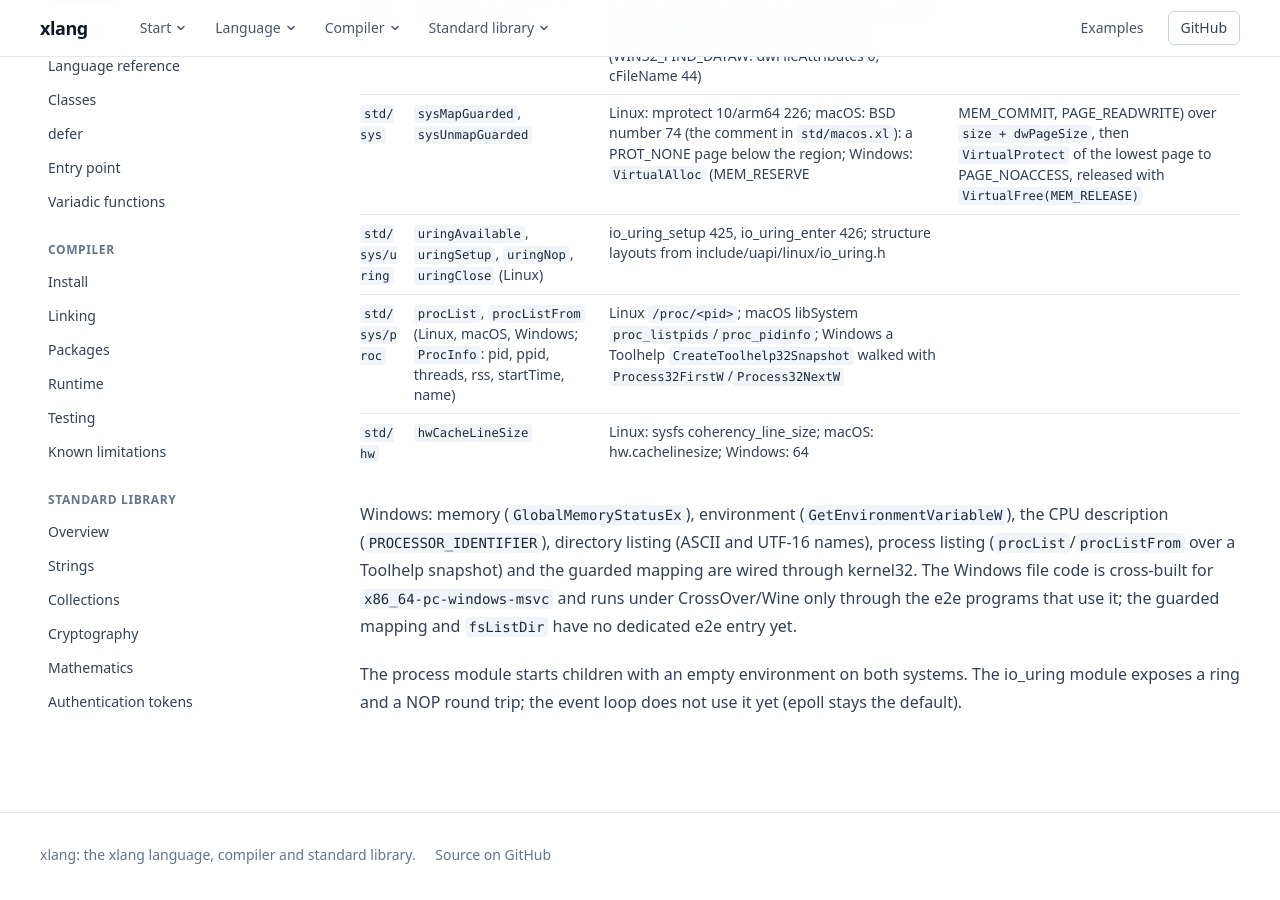
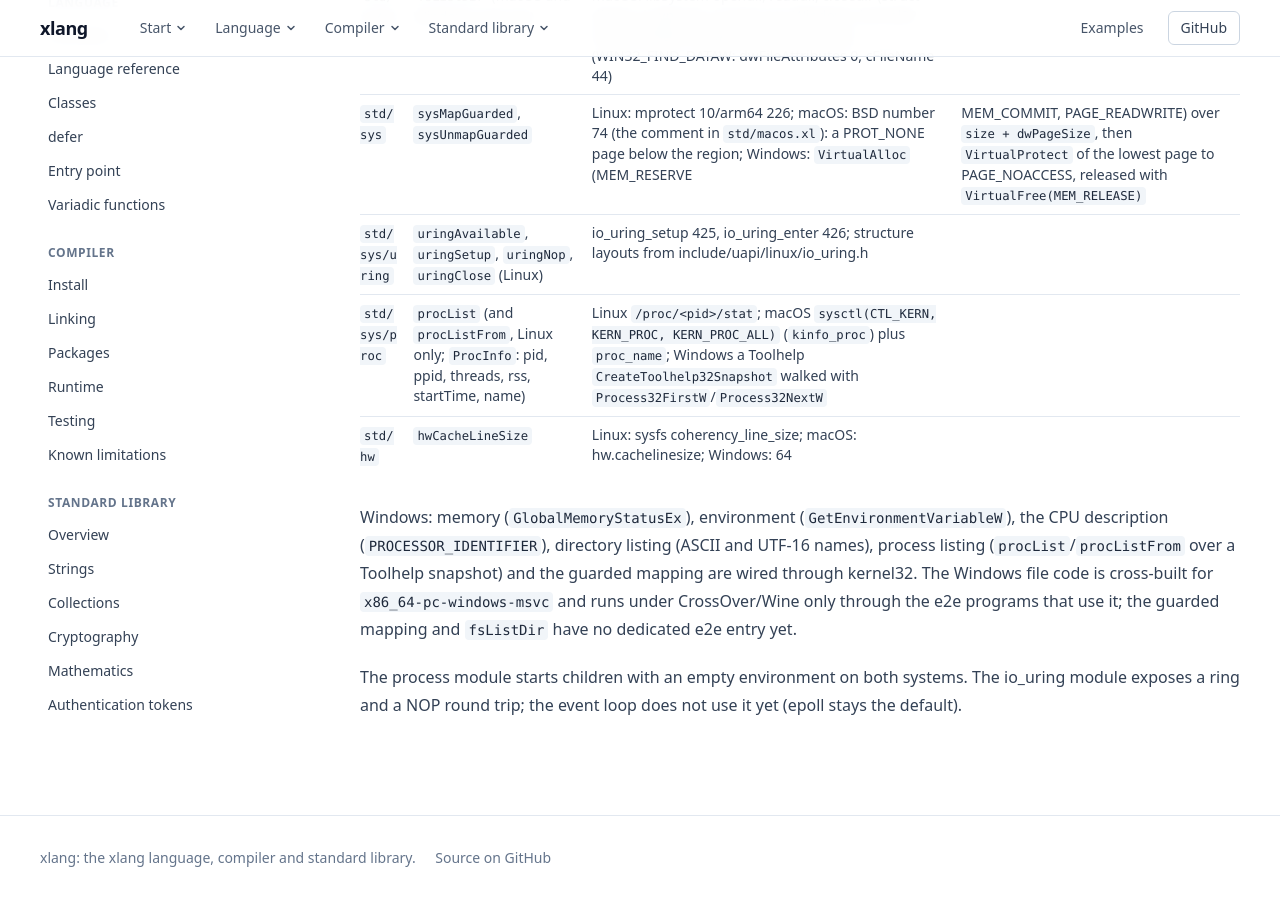
Before and after one commit to hasirciogluhq/xlang, a Jekyll site: the page built from docs/std/system.md, in a window 1280 px wide and 900 px high, scrolled down 1981 px. Built offline with Jekyll 4.4.1, drawn with Linux system fonts in a browser that asks for light colours; nearby versions of some CDN libraries; our own code applies the rules of GitHub Pages for plain Markdown files.

Commit message:
Update system documentation for process listing enhancements
- Revised the `procList` and `procListFrom` descriptions in `std/sys/proc` to clarify their functionality, specifically noting that `procListFrom` is Linux-only.
- Updated the details on how process information is retrieved across platforms, including Linux's `/proc/<pid>/stat`, macOS's `sysctl`, and Windows' Toolhelp API.

These changes improve the accuracy and clarity of the documentation, aiding developers in understanding cross-platform process management.

```diff
--- a/docs/std/system.md
+++ b/docs/std/system.md
@@ -48,7 +48,7 @@ path is not covered by an e2e entry.
 | `std/io/dir` | `fsListDir` (macOS and Windows now too) | macOS: libSystem opendir, readdir, closedir (struct dirent: d_type 20, d_name 21); Windows: kernel32 FindFirstFileW, FindNextFileW, FindClose (WIN32_FIND_DATAW: dwFileAttributes 0, cFileName 44) |
 | `std/sys` | `sysMapGuarded`, `sysUnmapGuarded` | Linux: mprotect 10/arm64 226; macOS: BSD number 74 (the comment in `std/macos.xl`): a PROT_NONE page below the region; Windows: `VirtualAlloc` (MEM_RESERVE|MEM_COMMIT, PAGE_READWRITE) over `size + dwPageSize`, then `VirtualProtect` of the lowest page to PAGE_NOACCESS, released with `VirtualFree(MEM_RELEASE)` |
 | `std/sys/uring` | `uringAvailable`, `uringSetup`, `uringNop`, `uringClose` (Linux) | io_uring_setup 425, io_uring_enter 426; structure layouts from include/uapi/linux/io_uring.h |
-| `std/sys/proc` | `procList`, `procListFrom` (Linux, macOS, Windows; `ProcInfo`: pid, ppid, threads, rss, startTime, name) | Linux `/proc/<pid>`; macOS libSystem `proc_listpids`/`proc_pidinfo`; Windows a Toolhelp `CreateToolhelp32Snapshot` walked with `Process32FirstW`/`Process32NextW` |
+| `std/sys/proc` | `procList` (and `procListFrom`, Linux only; `ProcInfo`: pid, ppid, threads, rss, startTime, name) | Linux `/proc/<pid>/stat`; macOS `sysctl(CTL_KERN, KERN_PROC, KERN_PROC_ALL)` (`kinfo_proc`) plus `proc_name`; Windows a Toolhelp `CreateToolhelp32Snapshot` walked with `Process32FirstW`/`Process32NextW` |
 | `std/hw` | `hwCacheLineSize` | Linux: sysfs coherency_line_size; macOS: hw.cachelinesize; Windows: 64 |
 
 Windows: memory (`GlobalMemoryStatusEx`), environment (`GetEnvironmentVariableW`), the CPU description (`PROCESSOR_IDENTIFIER`),
```
